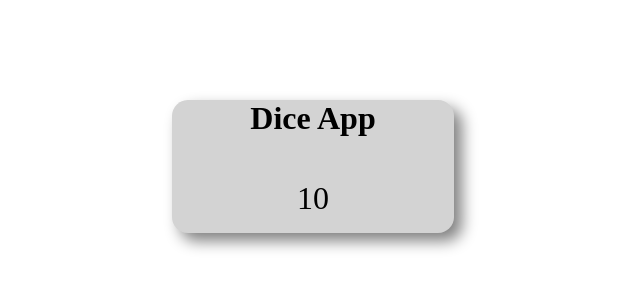
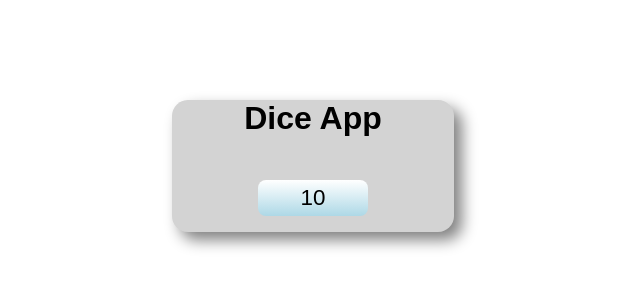
Before and after one commit to brianjenkins26/brianjenkins26.github.io, a plain HTML site: page dice/index.html in a window 1280 px wide. Shown: the whole page, without its empty margins (327-967 px from the left). Drawn offline with Linux system fonts and the light colour scheme.

Commit message:
checkbox

```diff
--- a/dice/index.html
+++ b/dice/index.html
@@ -10,7 +10,7 @@
 <body>
     <div class="appHolder">
         <h4>Dice App</h4>
-        <div id= "button class Roll Dice</div>
+        <div class= "button Roll Dice"</div>
         <div id="numberHolder">10</div>
 
     </div>
--- a/dice/style.css
+++ b/dice/style.css
@@ -1,3 +1,6 @@
+body{
+    font-family: sans-serif;
+}
 .appHolder{
     background: lightgray;
     width: 250px;
```
Also changed, not shown: checkbox/check.png (added).
